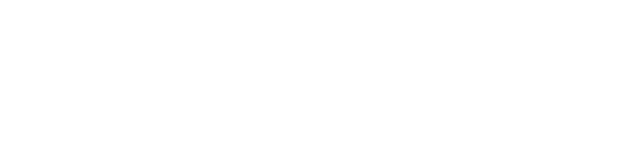
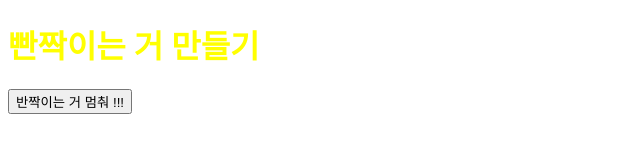
Before and after one commit to desipossa/javascript_basic, a plain HTML site: page step06_개발자객체/실습02.html in a window 1280 px wide. Shown: the whole page, without its empty margins (0-640 px from the left). Drawn offline with Linux system fonts and the light colour scheme.

Commit message:
20220719

```diff
--- a/step06_개발자객체/실습02.html
+++ b/step06_개발자객체/실습02.html
@@ -6,10 +6,22 @@
     <meta http-equiv="X-UA-Compatible" content="IE=edge">
     <meta name="viewport" content="width=device-width, initial-scale=1.0">
     <title>Document</title>
+    <style>
+        h1 {
+            color: #f00;
+        }
+
+        h1.on {
+            color: #ff0;
+        }
+    </style>
 </head>
 
 <body>
+    <h1 id="h1">빤짝이는 거 만들기</h1>
+    <button id="STOP">반짝이는 거 멈춰 !!!</button>
     <script>
+
         let n = 0;
         const 인터벌만들기 = setInterval(() => {
             console.log(n++);
@@ -20,6 +32,23 @@
 
         //언터벌로 반짝이는 텍스트 만들어보기...
 
+        let banzzak = true;
+
+        const 반짝이는거 = setInterval(() => {
+            if (banzzak) {
+                h1.classList.add('on')
+            } else {
+                h1.classList.remove('on')
+            }
+            banzzak = !banzzak;
+        }, 1000);
+
+        STOP.onclick = function () {
+            clearInterval(반짝이는거);
+        }
+
+
+
 
     </script>
 
```
